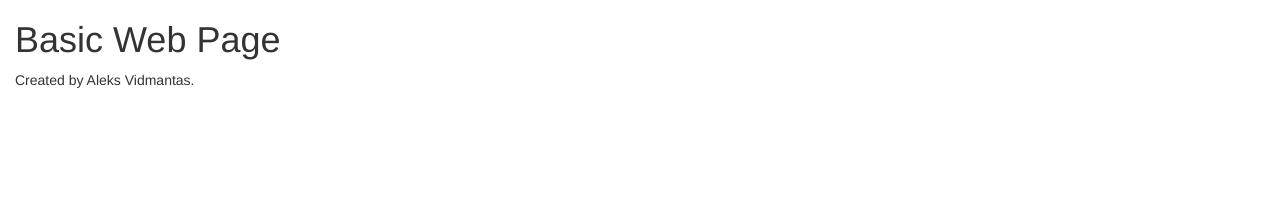
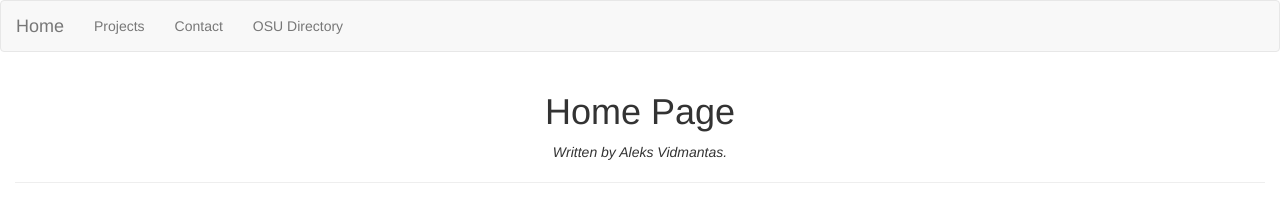
Before and after one commit to AleksVidmantas/osu-website, a plain HTML site: page index.html in a window 1280 px wide. Drawn offline with nearby package versions, Linux system fonts and the light colour scheme.

Commit message:
Add uncomitted changes

```diff
--- a/index.html
+++ b/index.html
@@ -1,8 +1,7 @@
-
 <!DOCTYPE html>
 <html lang="en">
 <head>
-  <title>Aleks's Site</title>
+  <title>Bootstrap Example</title>
   <meta charset="utf-8">
   <meta name="viewport" content="width=device-width, initial-scale=1">
   <!-- Latest compiled and minified CSS -->
@@ -12,9 +11,29 @@
 </head>
 <body>
 
+
+<nav class="navbar navbar-default">
+    <div class="container-fluid">
+        <!-- Brand and toggle get grouped for better mobile display -->
+        <div class="navbar-header">
+            <a class="navbar-brand active" href="index.html">Home</a>
+        </div>
+
+        <div class="collapse navbar-collapse" id="bs-example-navbar-collapse-1">
+            <ul class="nav navbar-nav">
+                <li><a href="projects.html">Projects<span class="sr-only">(current)</span></a></li>
+                <li><a href="#">Contact</a></li>
+		<li><a href="http://people.oregonstate.edu/~vidmanta/d/">OSU Directory</a></li>
+            </ul>
+        </div>
+    </div>
+
+</nav>
+
 <div class="container-fluid">
-  <h1>Basic Web Page</h1>
-  <p>Created by Aleks Vidmantas.</p>
+  <h1 class="text-center">Home Page</h1>
+  <p class="text-center font-italic"><i>Written by Aleks Vidmantas.</i></p>
+<hr></hr>
 </div>
 
 </body>
```
Also changed, not shown: projects.html (+1 -0 lines).
